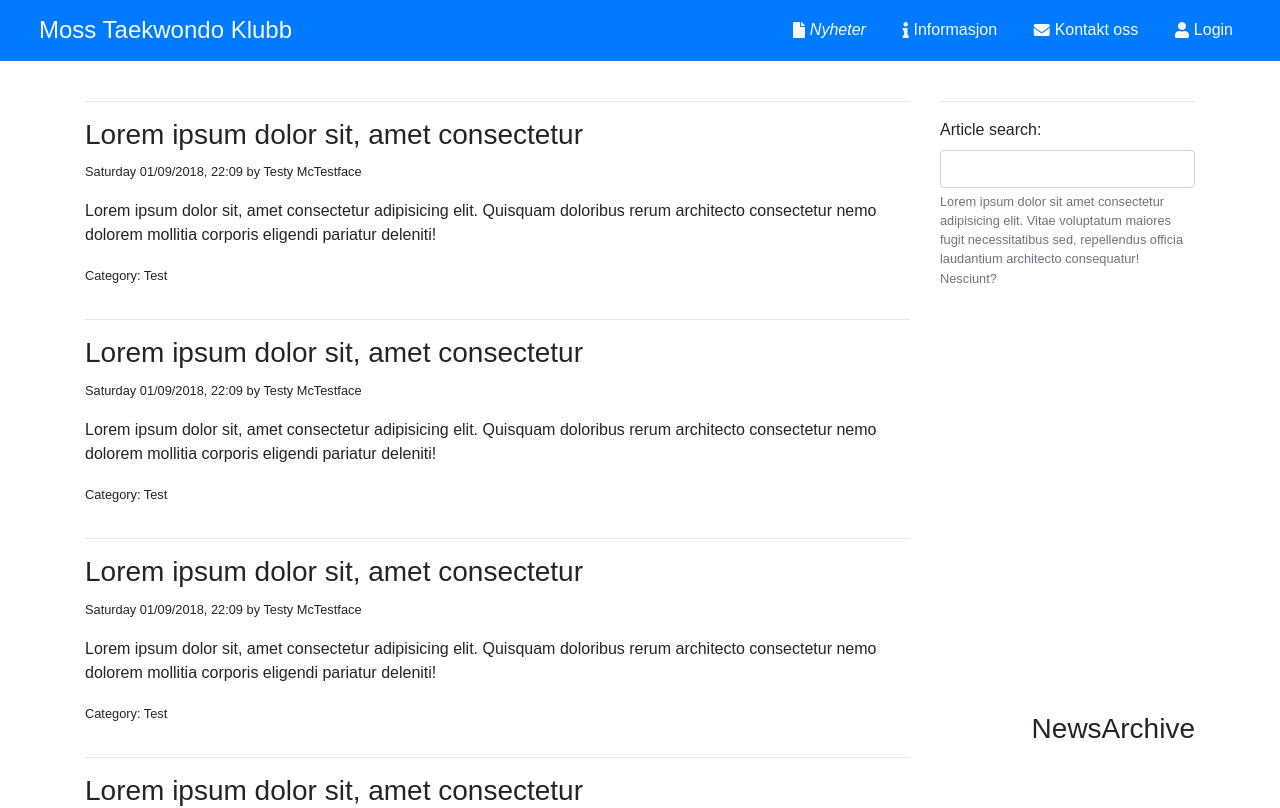
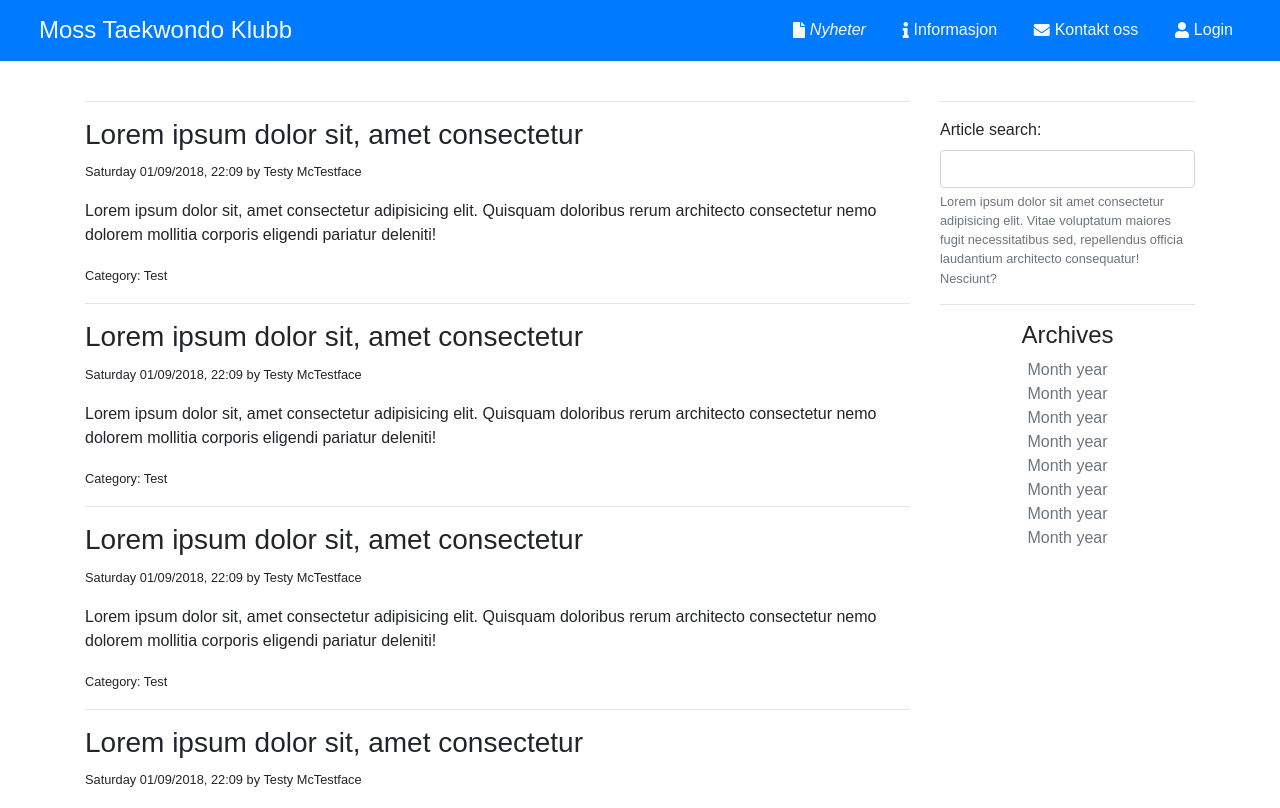
Before and after one commit to jakarlse88/mtk, a React (Create React App) app in the folder client/: page /news in a window 1280 px wide. Shown: the top 808 px of the page. Built offline with nearby package versions, Linux system fonts and the light colour scheme.

Commit message:
Finish News sub-component prototypes

```diff
--- a/client/src/components/news/News.js
+++ b/client/src/components/news/News.js
@@ -13,19 +13,17 @@ export default class News extends Component {
         <div className="row mt-4">
           <div className="col-12 col-lg-9 d-flex justify-content-center justify-content-lg-start">
             <div className="row">
-              {newsItems.map(item => (
-                <div className="col-12">
+              <div className="col-12">
+                {newsItems.map(item => (
                   <NewsItem />
-                </div>
-              ))}
+                ))}
+              </div>
             </div>
           </div>
           <div className="col-12 col-lg-3 d-flex justify-content-center justify-content-lg-end">
-            <div className="row align-items-start">
-              <div className="col-12 d-flex justify-content-center justify-content-lg-end">
+            <div className="row">
+              <div className="col-12">
                 <NewsSearch />
-              </div>
-              <div className="col-12 d-flex justify-content-center justify-content-lg-end">
                 <NewsArchive />
               </div>
             </div>
--- a/client/src/components/news/NewsArchive.js
+++ b/client/src/components/news/NewsArchive.js
@@ -1,9 +1,17 @@
 import React from 'react';
 
 export default () => {
+  const listItems = ['', '', '', '', '', '', '', ''];
+
   return (
     <div>
-      <h3>NewsArchive</h3>
+      <hr />
+      <h4 className="text-center">Archives</h4>
+      <ul className="list-unstyled text-center">
+        {listItems.map(item => (
+          <li className="text-secondary">Month year</li>
+        ))}
+      </ul>
     </div>
   );
 };
--- a/client/src/components/news/NewsItem.js
+++ b/client/src/components/news/NewsItem.js
@@ -11,7 +11,7 @@ const NewsItem = ({
   text
 }) => {
   return (
-    <div>
+    <div className="w-100">
       <hr />
       <h3>{headline}</h3>
       <p>
```
